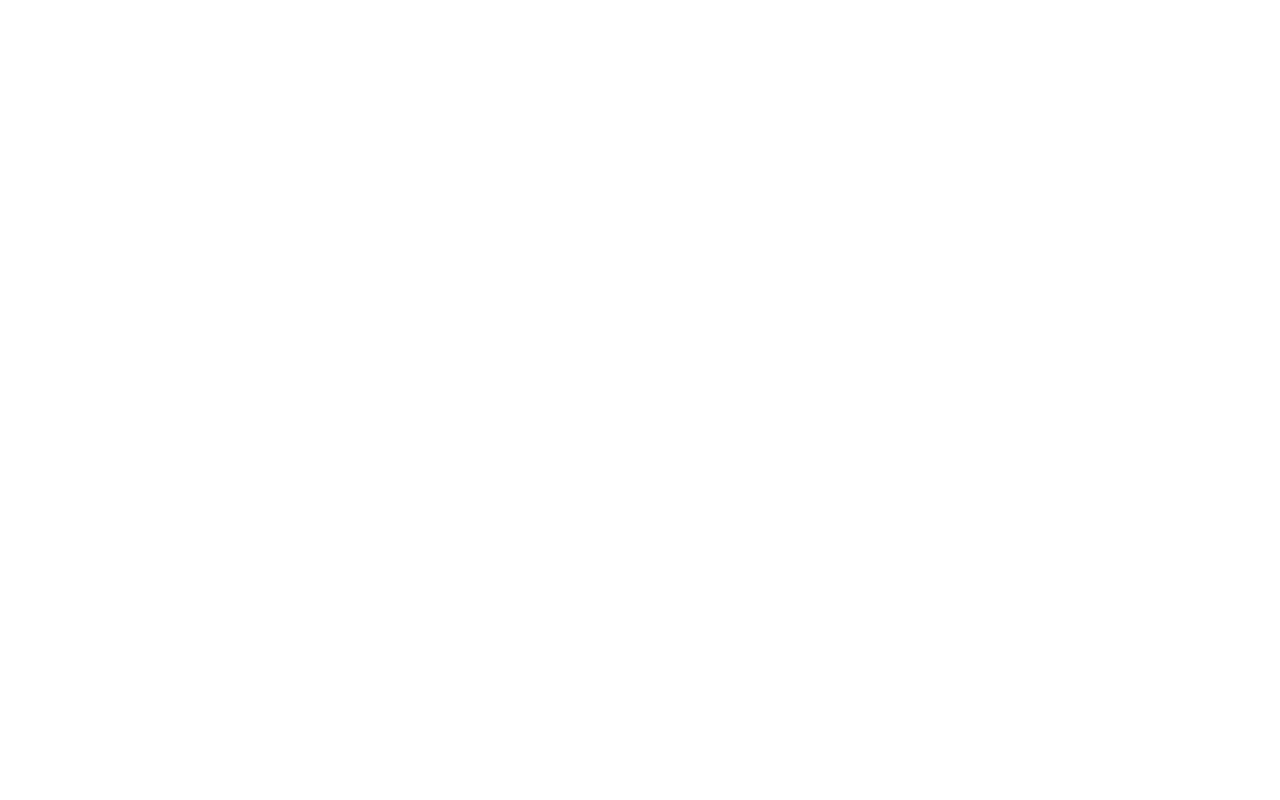
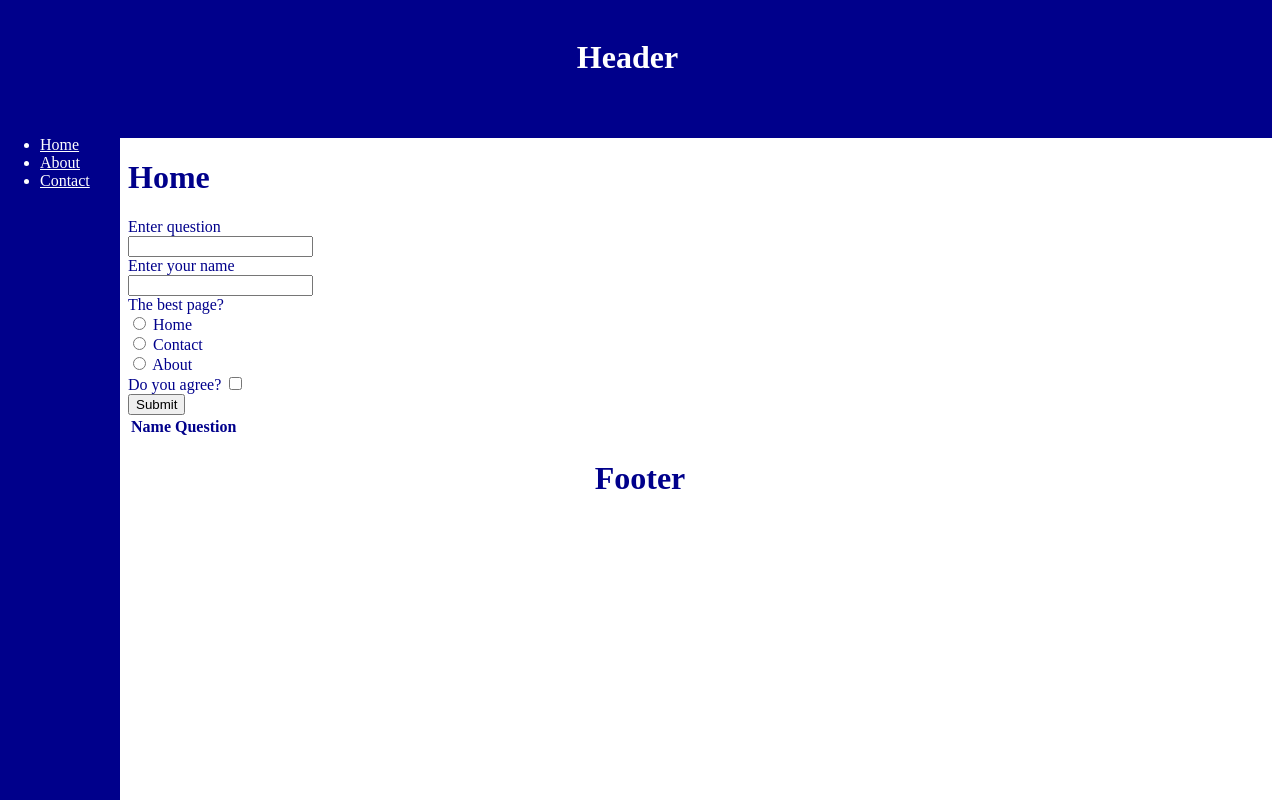
Before and after one commit to YouPiterOn/WebConceptsRepo, a plain HTML site: page Index.html in a window 1280 px wide. Drawn offline with Linux system fonts and the light colour scheme.

Commit message:
Assignment 2

```diff
--- a/Index.html
+++ b/Index.html
@@ -1,11 +1,56 @@
 <!DOCTYPE html>
 
-<html lang="en" xmlns="http://www.w3.org/1999/xhtml">
+<html lang="en" xmlns="http://www.w3.org/1999/xhtml" >
 <head>
     <meta charset="utf-8" />
-    <title></title>
+    <title>Home</title>
+    <link rel="stylesheet" href="StyleSheet.css" />
+    <script src="Script.js"></script>
 </head>
+
 <body>
+    <header>
+        <h1>Header</h1>
+    </header>
+
+    <div class = "sidebar" id="sidebar">
+        <ul>
+            <li><a href="Index.html">Home</a></li>
+            <li><a href="About.html">About</a></li>
+            <li><a href="Contact.html">Contact</a></li>
+        </ul>
+    </div>
+
+    <div class="main" id="main">
+        <h1>Home</h1>
+
+        <form>
+            <label>Enter question</label><br />
+            <input type="text" id="question" name="question" /><br />
+            <label>Enter your name</label><br />
+            <input type="text" id="name" name="name" /><br />
+            <label>The best page?</label><br />
+            <input type="radio" name="bestpage" />
+            <label>Home</label><br />
+            <input type="radio" name="bestpage" />
+            <label>Contact</label><br />
+            <input type="radio" name="bestpage" />
+            <label>About</label><br />
+            <label>Do you agree?</label>
+            <input type="checkbox" /><br />
+            <input type="submit" value="Submit"><br />
+        </form>
+        <table id="outputTable">
+            <tr>
+                <th>Name</th>
+                <th>Question</th>
+            </tr>
+        </table>
+    </div>
+    <footer>
+        <h1>Footer</h1>
+    </footer>
 
 </body>
+
 </html>
--- a/StyleSheet.css
+++ b/StyleSheet.css
@@ -1,3 +1,36 @@
-body
-{
+#sidebar a {
+    color: white
 }
+
+.sidebar {
+    width: 120px;
+    height: 100%;
+    position: fixed;
+    top: 120px;
+    left: 0;
+    background-color: darkblue;
+    color: White;
+}
+
+.main {
+    margin-left: 120px;
+    background-color: white;
+    color: darkblue;
+}
+
+header {
+    margin-top: -30px;
+    margin-left: -25px;
+    padding: 40px;
+    height: 80px;
+    text-align:center;
+    background-color: darkblue;
+    color: White;
+}
+
+footer {
+    height: 120px;
+    text-align: center;
+    background-color: white;
+    color: darkblue;
+}
```
Also changed, not shown: About.html (added, +36 -0 lines), Contact.html (added, +34 -0 lines), Script.js (+11 -1 lines), cat1.jpg (added), cat2.jpg (added), 2 other files.
